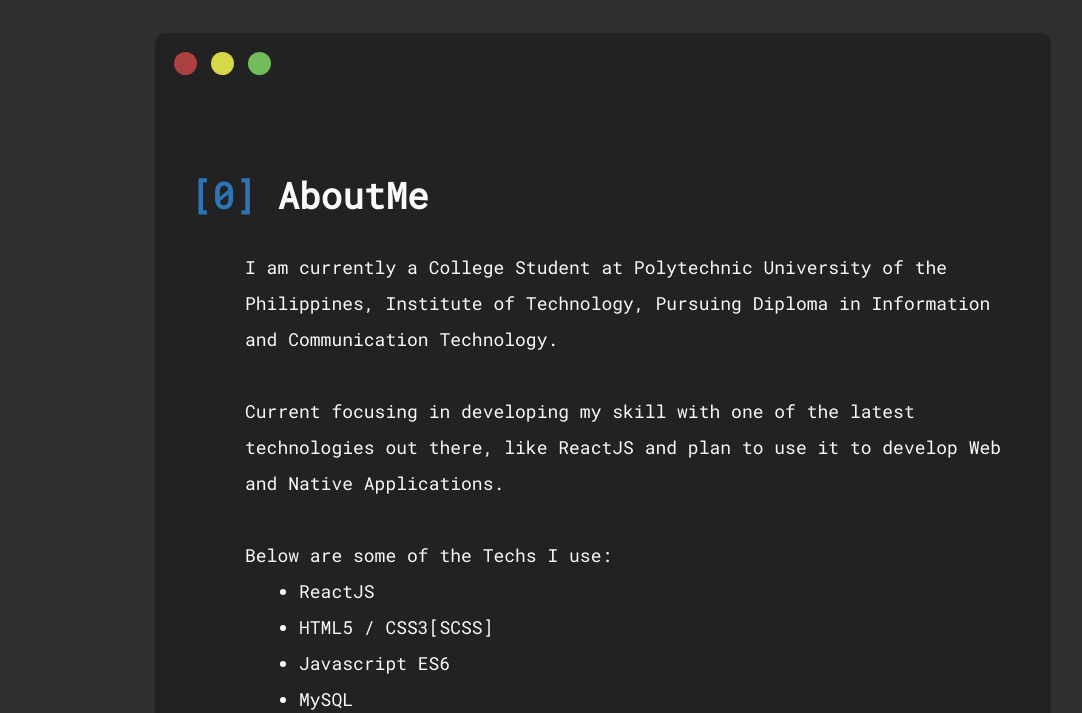
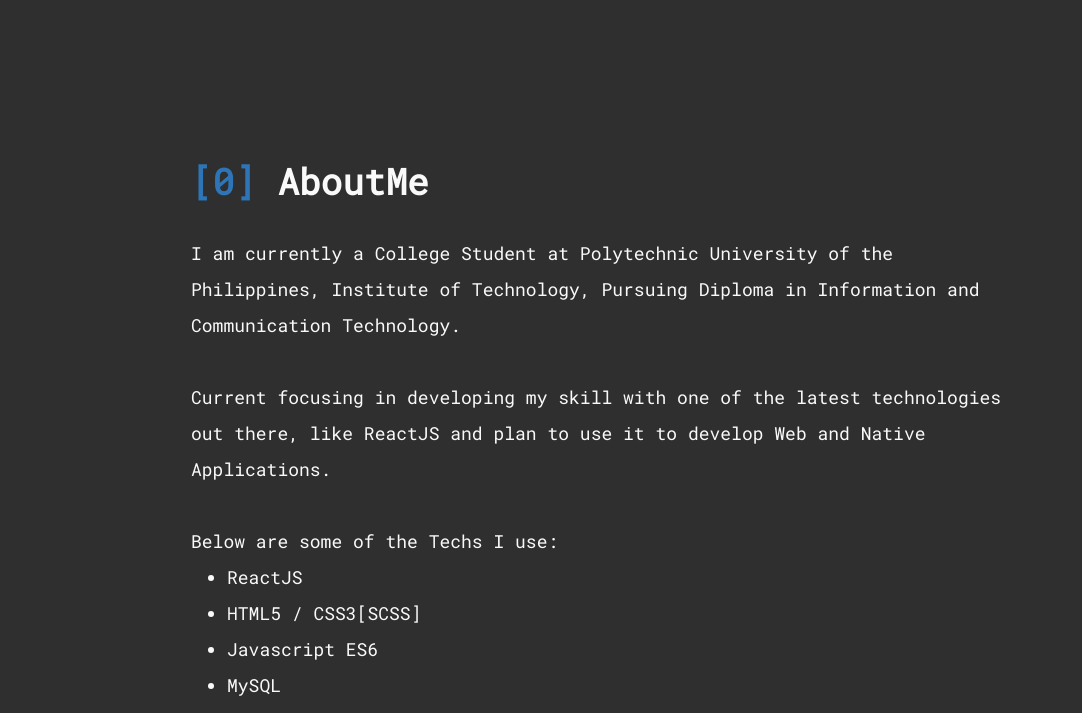
Before and after one commit to d3vLimpiado/jl-personal-web, a Gatsby site: page / in a window 1280 px wide. Shown: the part 767-1480 px from the top of the page, without its empty margins (37-1119 px from the left). Built offline with nearby package versions, Linux system fonts and the light colour scheme; Gatsby itself is replaced by a stand-in of ours.

Commit message:
Minor update/s
Removed the svg background and centered the content

```diff
--- a/src/components/AboutMe.js
+++ b/src/components/AboutMe.js
@@ -1,66 +1,44 @@
 import React from "react";
 import styled from "styled-components";
-import { SvgConsole } from "../style";
 
 const AboutWrapper = styled.div`
     width: 90%;
     grid-row: 2;
-    .svgConsole {
-        position: absolute;
-        z-index: 0;
-    }
+    display: flex;
+    align-items: center;
+
     @media screen and (min-width: 1200px) {
         width: 70%;
     }
     .about {
-        position: absolute;
-        z-index: 1;
-        width: inherit;
-        padding: 8em 2em 10em 1em;
-        line-height: 20px;
-
-        @media screen and (min-width: 480px){
-            padding-top: 10em;
-        }
-        @media screen and (min-width: 800px) {
-            line-height: 200%;
-        }
-        @media screen and (min-width: 1200px) {
-            padding: 8em 2em;
-        }
+        width: 100%;
+        padding: 2em;
+        line-height: 200%;
         span {
             color: var(--jl-blue);
         }
-        p {
+        /* p {
             margin-left: 3em;
-        }
+        } */
 
         ul {
-            margin-left: 6em;
+            margin-left: 2em;
         }
     }
 `;
 
 export default function AboutMe() {
-    const aboutRef = React.useRef(null);
-    const [aboutW, setAboutW] = React.useState(0);
-    const [aboutH, setAboutH] = React.useState(0);
-    React.useEffect(() => {
-        setAboutW((prev) => (prev = aboutRef.current.offsetWidth));
-        setAboutH((prev) => (prev = aboutRef.current.offsetHeight));
-    }, []);
     return (
-        <AboutWrapper ref={aboutRef} id="AboutMe">
-            <SvgConsole recW={aboutW} recH={aboutH-50} />
+        <AboutWrapper id="AboutMe">
             <div className="about">
                 <h1>
                     <span>[0]</span> AboutMe
-                </h1>{" "}
+                </h1>
                 <br />
                 <p>
                     I am currently a College Student at Polytechnic University
                     of the Philippines, Institute of Technology, Pursuing
-                    Diploma in Information and Communication Technology. <br />{" "}
+                    Diploma in Information and Communication Technology. <br />
                     <br />
                     Current focusing in developing my skill with one of the
                     latest technologies out there, like ReactJS and plan to use
```
